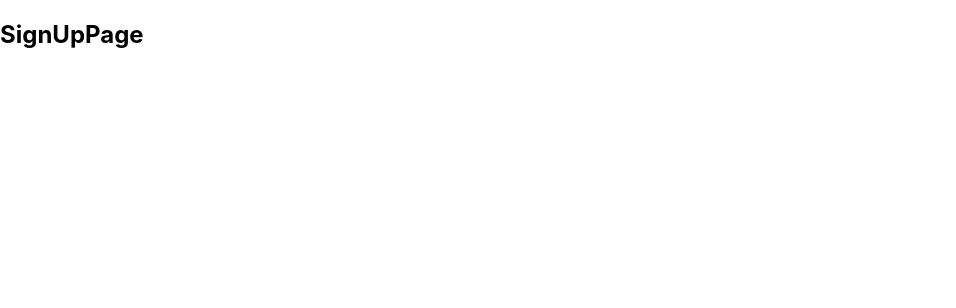
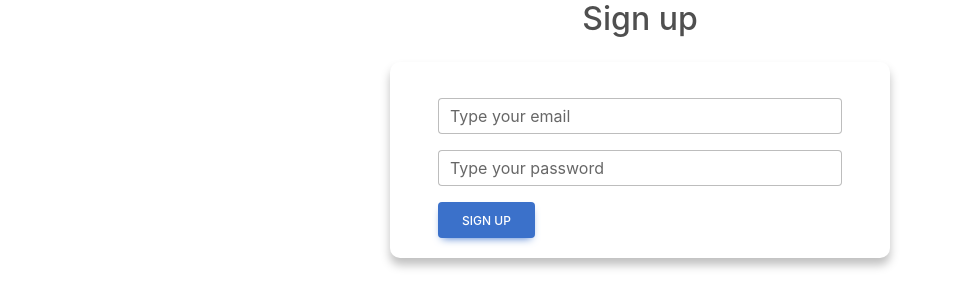
Before and after one commit to DeneKyn/PetsDB, a React (Create React App) app in the folder client/: page /signup in a window 1280 px wide. Shown: the top 308 px of the page, without its empty margins (0-956 px from the left). Built offline with nearby package versions, Linux system fonts and the light colour scheme.

Commit message:
added: sign in and sign up on frontend

```diff
--- a/client/package.json
+++ b/client/package.json
@@ -6,6 +6,7 @@
     "@testing-library/jest-dom": "^5.12.0",
     "@testing-library/react": "^11.2.7",
     "@testing-library/user-event": "^12.8.3",
+    "mdb-react-ui-kit": "^1.0.0-beta4",
     "react": "^17.0.2",
     "react-dom": "^17.0.2",
     "react-router-dom": "^5.2.0",
@@ -24,6 +25,7 @@
       "react-app/jest"
     ]
   },
+  "proxy": "http://localhost:5050",
   "browserslist": {
     "production": [
       ">0.2%",
--- a/client/src/App.js
+++ b/client/src/App.js
@@ -1,15 +1,29 @@
 import React from "react";
 import { BrowserRouter } from "react-router-dom";
 import { useRoutes } from "./routes";
+import { AuthContext } from "./context/authContext";
+import { useAuth } from "./hooks/authHook";
 import "./App.css";
 
 function App() {
-  const routes = useRoutes(false);
+  const { token, login, logout, userId } = useAuth();
+  const isAuth = !!token;
+  const routes = useRoutes(isAuth);
 
   return (
-    <BrowserRouter>
-      <main>{routes}</main>
-    </BrowserRouter>
+    <AuthContext.Provider
+      value={{
+        token,
+        login,
+        logout,
+        userId,
+        isAuth,
+      }}
+    >
+      <BrowserRouter>
+        <main>{routes}</main>
+      </BrowserRouter>
+    </AuthContext.Provider>
   );
 }
 
--- /dev/null
+++ b/client/src/context/authContext.js
@@ -0,0 +1,11 @@
+import { createContext } from "react";
+
+function noop() {}
+
+export const AuthContext = createContext({
+  token: null,
+  userId: null,
+  login: noop,
+  logout: noop,
+  isAuth: false,
+});
--- /dev/null
+++ b/client/src/hooks/HttpHook.js
@@ -0,0 +1,28 @@
+import { useState, useCallback } from "react";
+
+export const useHttp = () => {
+  const [loading, setLoading] = useState(false);
+
+  const request = useCallback(
+    async (url, method = "GET", body = null, headers = {}) => {
+      setLoading(true);
+      try {
+        if (body) {
+          body = JSON.stringify(body);
+          headers["Content-Type"] = "application/json";
+        }
+        const response = await fetch(url, { method, body, headers });
+        const data = await response.json();
+        setLoading(false);
+
+        return data;
+      } catch (e) {
+        setLoading(false);
+        throw e;
+      }
+    },
+    []
+  );
+
+  return { loading, request };
+};
--- /dev/null
+++ b/client/src/hooks/authHook.js
@@ -0,0 +1,36 @@
+import { useState, useCallback, useEffect } from "react";
+
+const storageName = "userData";
+
+export const useAuth = () => {
+  const [token, setToken] = useState(null);
+  const [userId, setUserId] = useState(null);
+
+  const login = useCallback((jwtToken, id) => {
+    setToken(jwtToken);
+    setUserId(id);
+
+    localStorage.setItem(
+      storageName,
+      JSON.stringify({
+        userId: id,
+        token: jwtToken,
+      })
+    );
+  }, []);
+
+  const logout = useCallback(() => {
+    setToken(null);
+    setUserId(null);
+    localStorage.removeItem(storageName);
+  }, []);
+
+  useEffect(() => {
+    const data = JSON.parse(localStorage.getItem(storageName));
+    if (data && data.token) {
+      login(data.token, data.userId);
+    }
+  }, [login]);
+
+  return { login, logout, token, userId };
+};
--- a/client/src/index.js
+++ b/client/src/index.js
@@ -1,5 +1,6 @@
 import React from "react";
 import ReactDOM from "react-dom";
+import "mdb-react-ui-kit/dist/css/mdb.min.css";
 import "./index.css";
 import App from "./App";
 
--- /dev/null
+++ b/client/src/pages/SignInPage/SignIn.css
@@ -0,0 +1,7 @@
+.sign-in-form {
+  background: var(#ffffff);
+  box-shadow: 0 7px 10px rgb(0 0 0 / 25%);
+  border-radius: 10px;
+  padding: 20px 40px;
+  max-width: 500px;
+}
--- a/client/src/pages/SignInPage/SignInPage.js
+++ b/client/src/pages/SignInPage/SignInPage.js
@@ -1,9 +1,79 @@
-import React from "react";
+import React, { useContext, useState } from "react";
+import {
+  MDBContainer,
+  MDBRow,
+  MDBInput,
+  MDBBtn,
+  MDBValidation,
+} from "mdb-react-ui-kit";
+import "./SignIn.css";
+import { useHttp } from "../../hooks/HttpHook";
+import { AuthContext } from "../../context/authContext";
 
 export const SignInPage = () => {
+  const { request } = useHttp();
+  const auth = useContext(AuthContext);
+
+  const [form, setForm] = useState({
+    email: "",
+    password: "",
+  });
+  const changeHandler = (event) => {
+    setForm({ ...form, [event.target.name]: event.target.value });
+  };
+
+  const signInHandler = async (event) => {
+    event.preventDefault();
+    const isValid = document.querySelector(".needs-validation").checkValidity();
+
+    try {
+      if (isValid) {
+        const data = await request("/api/auth/signin", "POST", { ...form });
+        auth.login(data.token, data.userId);
+      }
+    } catch (e) {}
+  };
+
   return (
-    <div>
-      <h2>SignInPage</h2>
-    </div>
+    <MDBContainer className="d-flex h-50 justify-content-center">
+      <MDBRow className="justify-content-center align-self-center ">
+        <h2 className="text-center">Sign in</h2>
+        <MDBValidation
+          noValidate
+          className="row g-3 sign-in-form"
+          onSubmit={signInHandler}
+        >
+          <div>
+            <MDBInput
+              label="Type your email"
+              id="email"
+              required
+              type="email"
+              name="email"
+              onChange={changeHandler}
+              validation="Please provide a valid email."
+              invalid
+            />
+          </div>
+
+          <div>
+            <MDBInput
+              label="Type your password"
+              id="password"
+              required
+              type="password"
+              name="password"
+              onChange={changeHandler}
+              minLength="5"
+              validation="Password must contain at least 5 characters."
+              invalid
+            />
+          </div>
+          <div className="d-flex justify-content-between">
+            <MDBBtn type="submit">Sign In</MDBBtn>
+          </div>
+        </MDBValidation>
+      </MDBRow>
+    </MDBContainer>
   );
 };
--- /dev/null
+++ b/client/src/pages/SignUpPage/SignUp.css
@@ -0,0 +1,7 @@
+.sign-up-form {
+  background: var(#ffffff);
+  box-shadow: 0 7px 10px rgb(0 0 0 / 25%);
+  border-radius: 10px;
+  padding: 20px 40px;
+  max-width: 500px;
+}
--- a/client/src/pages/SignUpPage/SignUpPage.js
+++ b/client/src/pages/SignUpPage/SignUpPage.js
@@ -1,9 +1,77 @@
-import React from "react";
+import React, { useState } from "react";
+import {
+  MDBContainer,
+  MDBRow,
+  MDBInput,
+  MDBBtn,
+  MDBValidation,
+} from "mdb-react-ui-kit";
+import "./SignUp.css";
+import { useHttp } from "../../hooks/HttpHook";
 
 export const SignUpPage = () => {
+  const { request } = useHttp();
+  const [form, setForm] = useState({
+    email: "",
+    password: "",
+  });
+
+  const changeHandler = (event) => {
+    setForm({ ...form, [event.target.name]: event.target.value });
+  };
+
+  const signUpHandler = async (event) => {
+    event.preventDefault();
+    const isValid = document.querySelector(".needs-validation").checkValidity();
+
+    try {
+      if (isValid) {
+        const data = await request("/api/auth/signup", "POST", { ...form });
+        console.log(data);
+      }
+    } catch (e) {}
+  };
+
   return (
-    <div>
-      <h2>SignUpPage</h2>
-    </div>
+    <MDBContainer className="d-flex h-50 justify-content-center">
+      <MDBRow className="justify-content-center align-self-center ">
+        <h2 className="text-center">Sign up</h2>
+        <MDBValidation
+          noValidate
+          className="row g-3 sign-up-form "
+          onSubmit={signUpHandler}
+        >
+          <div>
+            <MDBInput
+              label="Type your email"
+              id="email"
+              required
+              type="email"
+              name="email"
+              onChange={changeHandler}
+              validation="Please provide a valid email."
+              invalid
+            />
+          </div>
+
+          <div>
+            <MDBInput
+              label="Type your password"
+              id="password"
+              required
+              minlength="5"
+              type="password"
+              name="password"
+              onChange={changeHandler}
+              validation="Password must contain at least 5 characters."
+              invalid
+            />
+          </div>
+          <div>
+            <MDBBtn type="submit">Sign Up</MDBBtn>
+          </div>
+        </MDBValidation>
+      </MDBRow>
+    </MDBContainer>
   );
 };
```
Also changed, not shown: 1 other file (tests, documents, lock files or other folders).
